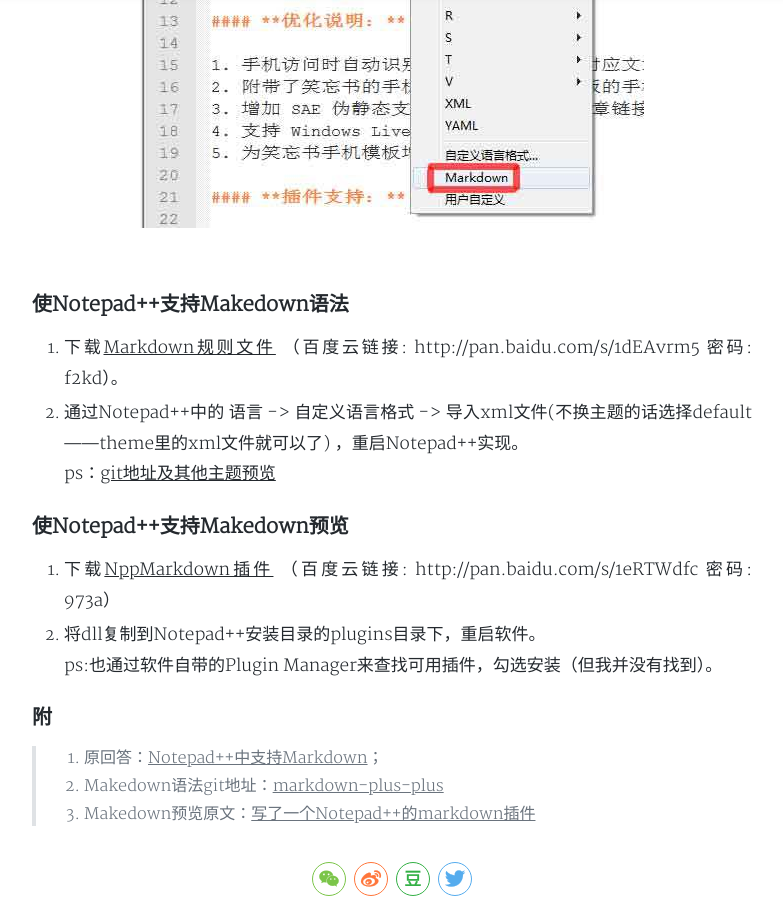
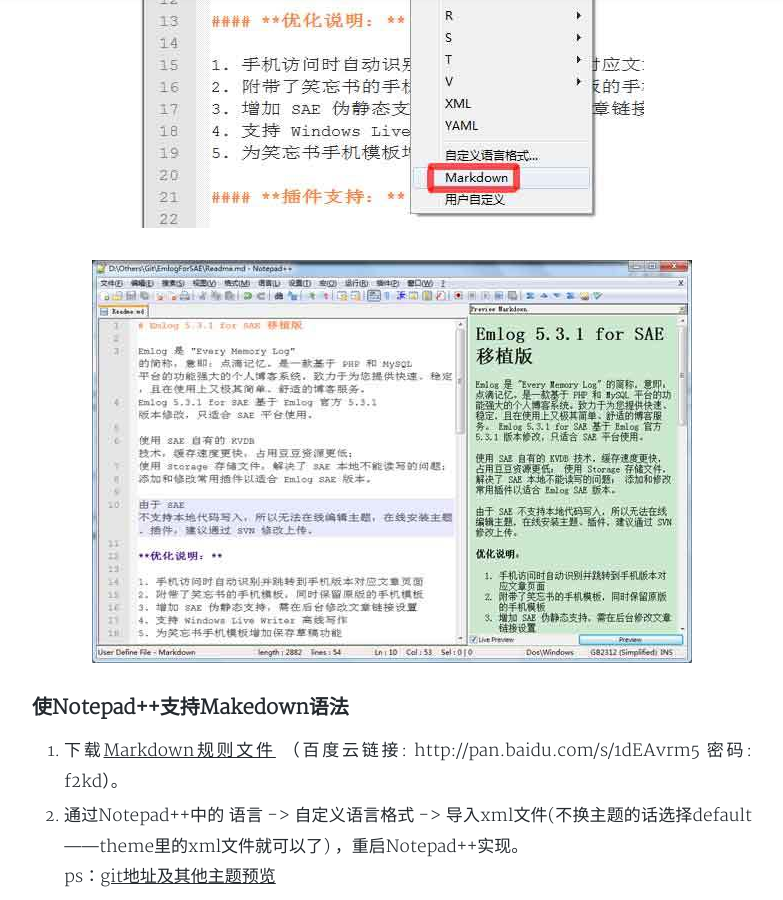
Before and after one commit to ckisaboy/ckisaboy.github.io, a Jekyll site: the page built from _posts/2019-1-24-notepad++-markdown.md, in a window 1280 px wide and 900 px high, scrolled down 1128 px. Shown: the whole window, without its empty margins (248-1031 px from the left). Built offline with Jekyll 4.4.1, drawn with Linux system fonts in a browser that asks for light colours; nearby versions of some CDN libraries; a style sheet for code colours, icons or effects is not loaded.

Commit message:
Update 2019-1-24-notepad++-markdown.md

```diff
--- a/_posts/2019-1-24-notepad++-markdown.md
+++ b/_posts/2019-1-24-notepad++-markdown.md
@@ -19,7 +19,7 @@ tags: 工具 Markdown
 
 ![](/img/2019-01-24-1.jpg)
 
-![](../img/2019-01-24-2.jpg)
+![](/img/2019-01-24-2.jpg)
 
 
 ### 使Notepad++支持Makedown语法
```
